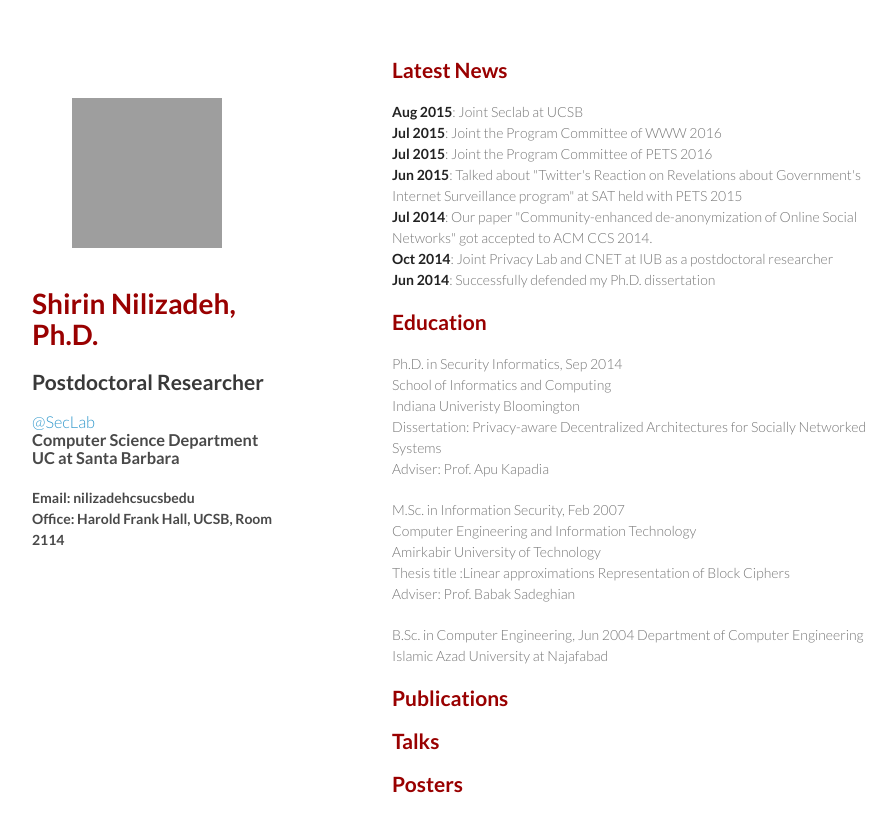
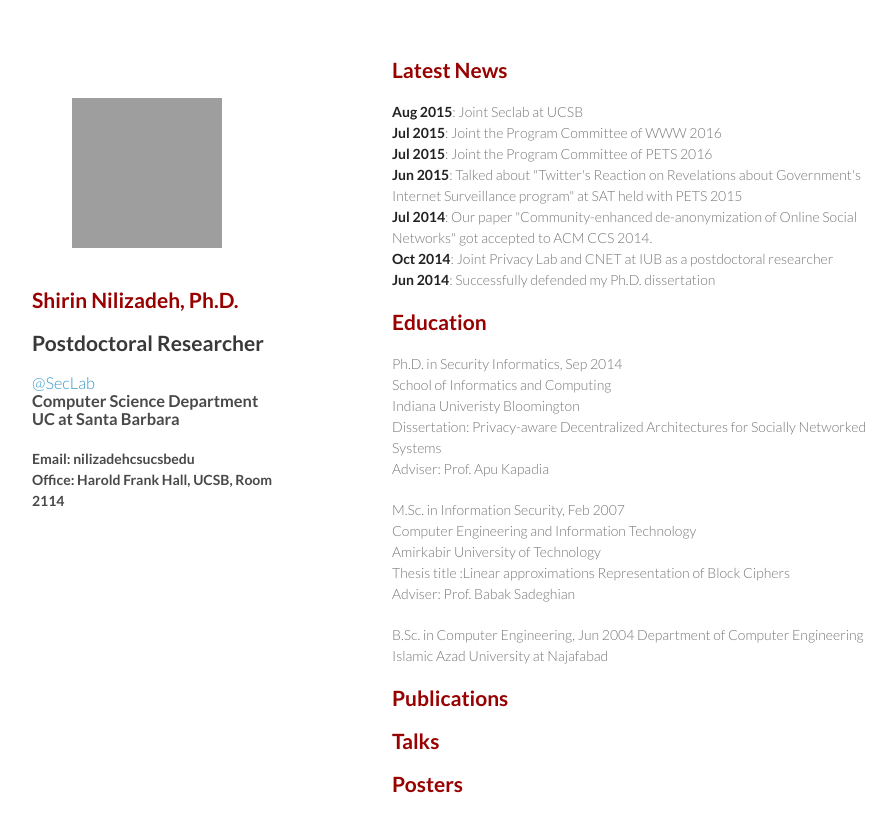
Before and after one commit to Machiry/nilizadeh.github.io, a Jekyll site: the page index.html, which Jekyll copies as it is, in a window 1280 px wide. Shown: the top 832 px of the page, without its empty margins (178-1074 px from the left). Built offline with Jekyll 4.4.1, drawn with Linux system fonts in a browser that asks for light colours; grey boxes are pictures that could not be loaded.

Commit message:
Update index.html
header

```diff
--- a/index.html
+++ b/index.html
@@ -16,7 +16,7 @@
     <div class="wrapper">
       <header>
         <img align="left" src="shirin.jpg" width="150" height="150" hspace="40" vspace="40"/>
-       <p> <h1><font color="#990000">Shirin Nilizadeh, Ph.D.</font></h1>
+       <p> <h2><font color="#990000">Shirin Nilizadeh, Ph.D.</font></h2>
        <h2>Postdoctoral Researcher<br> </h2> </p>
         <p>
         <h3><strong><a href="https://seclab.cs.ucsb.edu">@SecLab</a></strong> <br>
```
